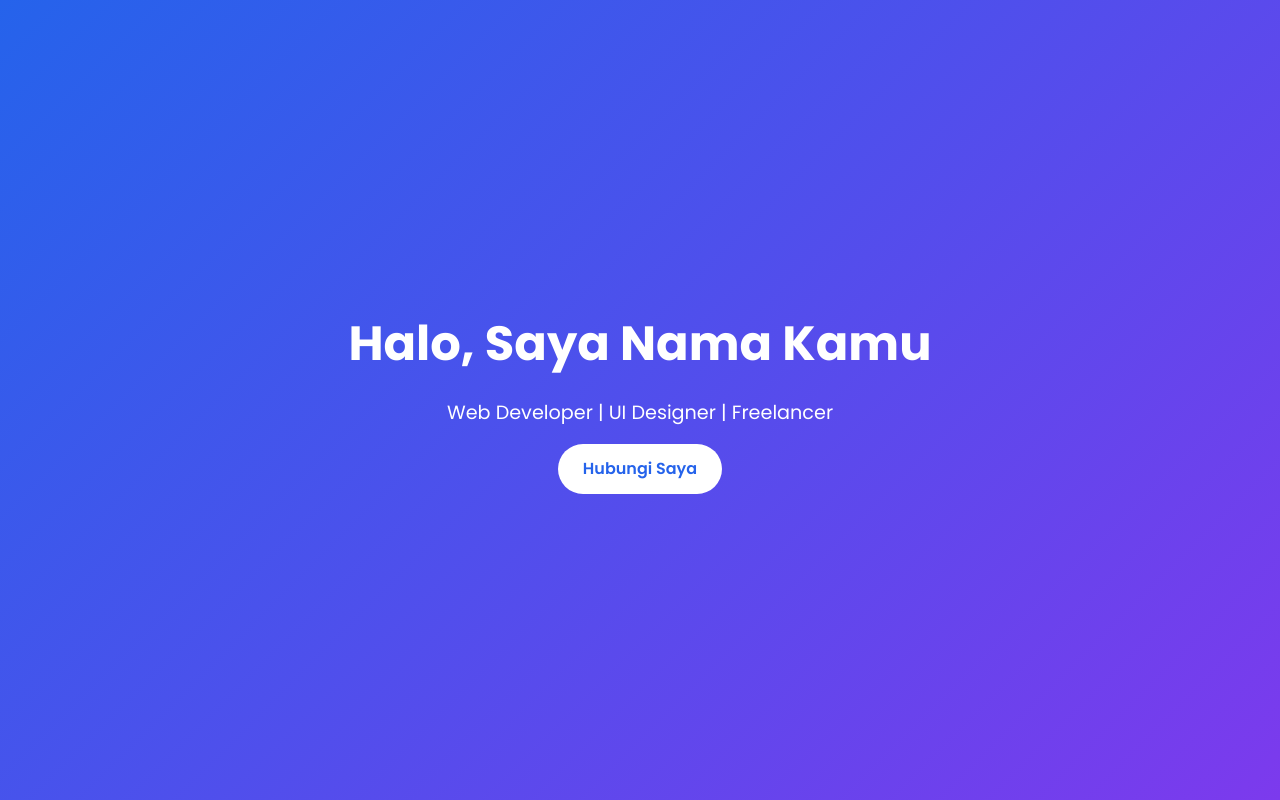
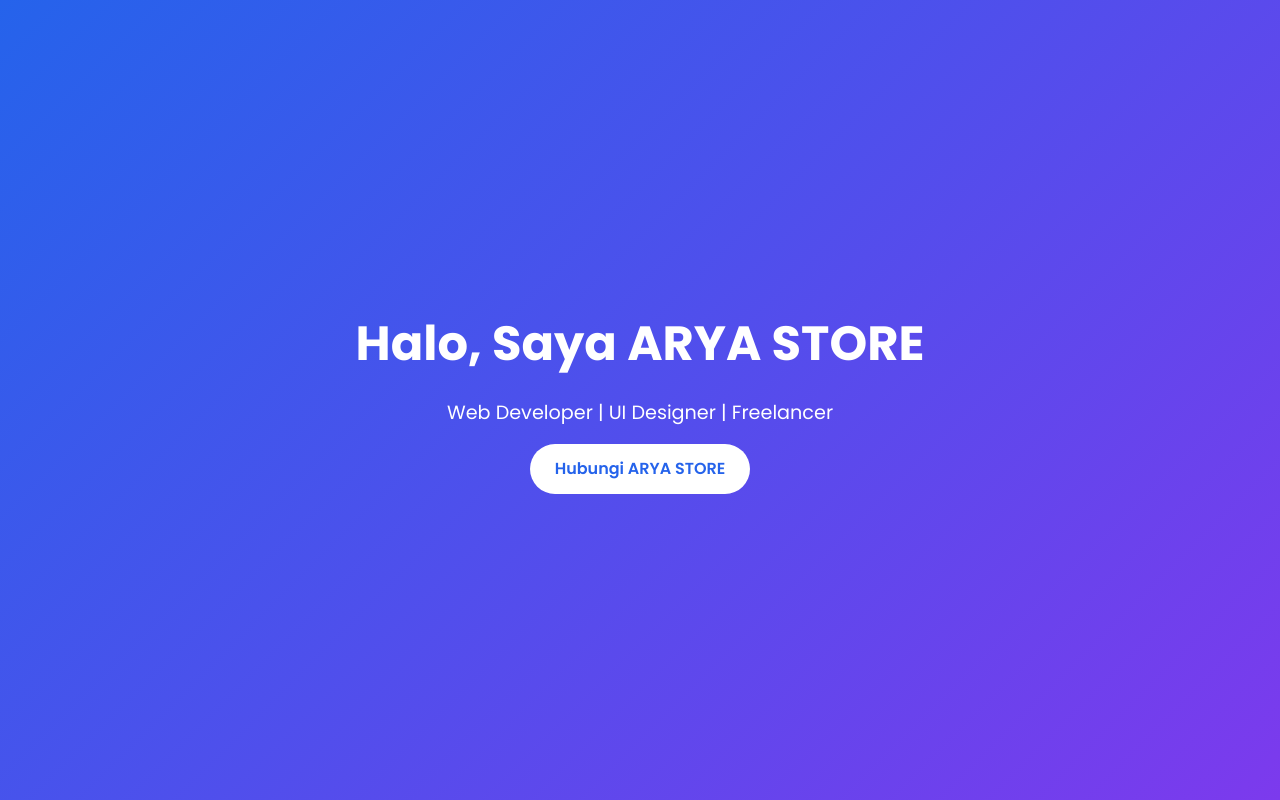
Before and after one commit to rahmanarya812-bit/dafi, a plain HTML site: page index.html in a window 1280 px wide. Shown: the top 800 px of the page. Drawn offline with Linux system fonts and the light colour scheme.

Commit message:
Update index.html

```diff
--- a/index.html
+++ b/index.html
@@ -115,9 +115,9 @@
 
   <header>
     <div>
-      <h1>Halo, Saya Nama Kamu</h1>
+      <h1>Halo, Saya ARYA STORE</h1>
       <p>Web Developer | UI Designer | Freelancer</p>
-      <a href="#contact" class="btn">Hubungi Saya</a>
+      <a href="#contact" class="btn">Hubungi ARYA STORE</a>
     </div>
   </header>
 
```
